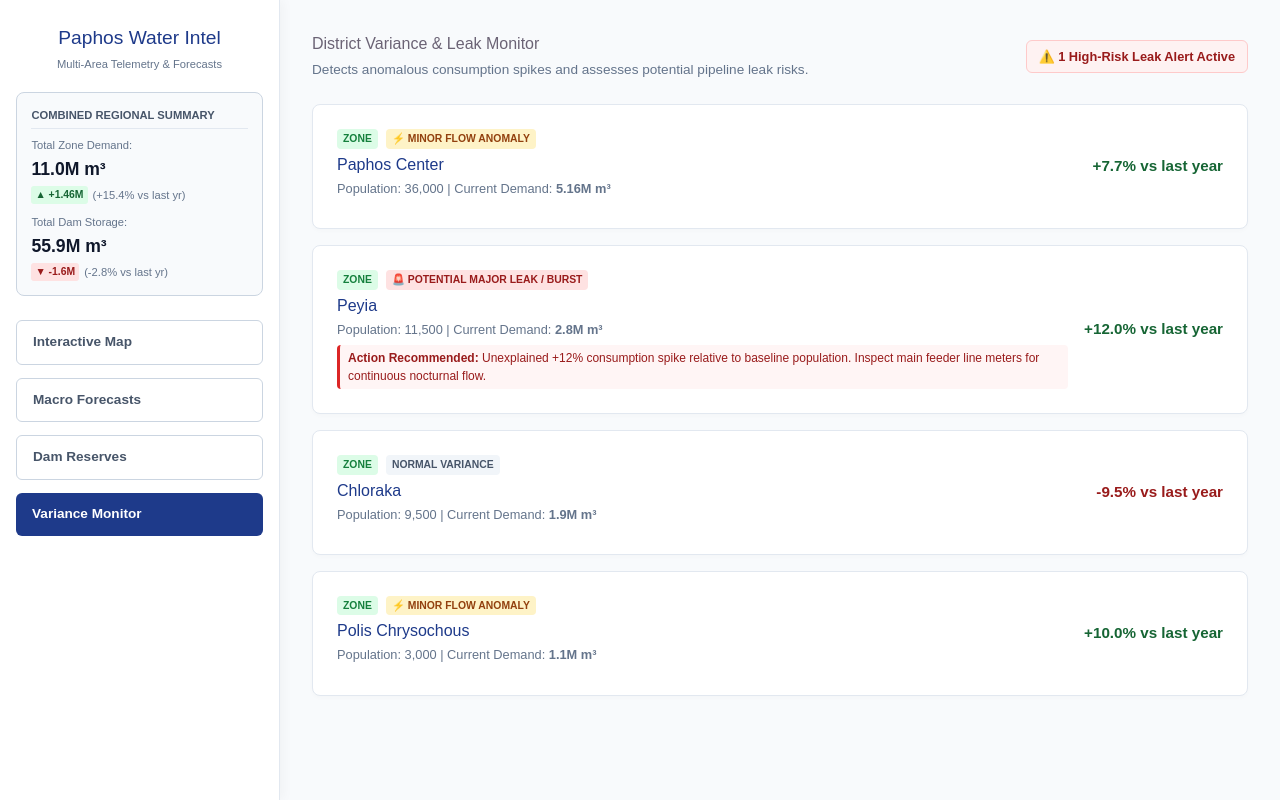
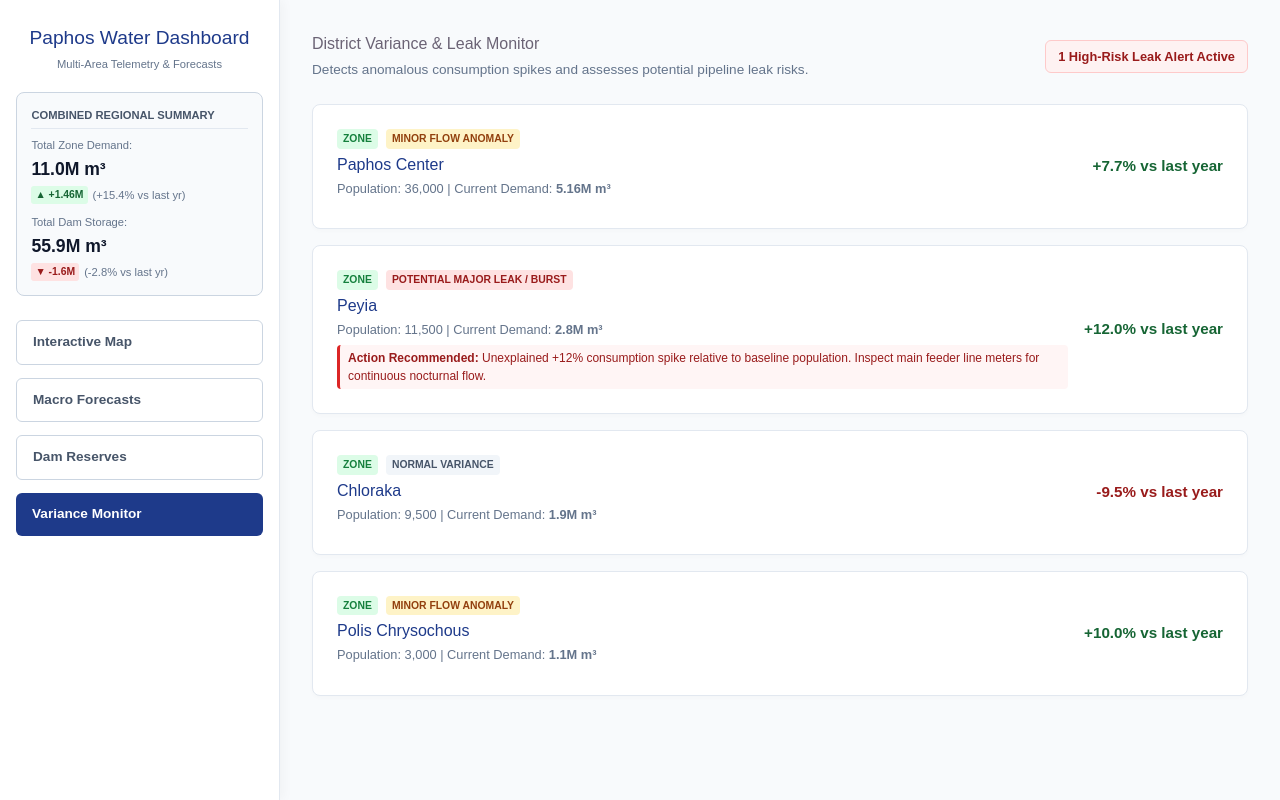
Before and after one commit to phrogal/paphos-water-demo, a React (Vite) app: page / in a window 1280 px wide. Both pictures are taken after a click on the button "Variance Monitor". Built offline with nearby package versions, Linux system fonts and the light colour scheme.

Commit message:
minor ui changes

```diff
--- a/src/App.tsx
+++ b/src/App.tsx
@@ -111,7 +111,7 @@ export default function App() {
 
       {/* SIDE NAVBAR */}
       <nav style={{ width: '280px', background: '#ffffff', color: '#1e293b', display: 'flex', flexDirection: 'column', padding: '1.5rem 1rem', zIndex: 1000, borderRight: '1px solid #e2e8f0', boxShadow: '4px 0 10px rgba(0,0,0,0.03)', overflowY: 'auto' }}>
-        <h2 style={{ fontSize: '1.2rem', marginBottom: '0.2rem', textAlign: 'center', color: '#1e3a8a' }}>Paphos Water Intel</h2>
+        <h2 style={{ fontSize: '1.2rem', marginBottom: '0.2rem', textAlign: 'center', color: '#1e3a8a' }}>Paphos Water Dashboard</h2>
         <p style={{ fontSize: '0.7rem', color: '#64748b', textAlign: 'center', marginBottom: '1.2rem' }}>Multi-Area Telemetry & Forecasts</p>
 
         <div style={{ background: '#f8fafc', border: '1px solid #cbd5e1', padding: '0.9rem', borderRadius: '8px', marginBottom: '1.5rem' }}>
@@ -255,9 +255,6 @@ export default function App() {
             <div style={{ background: 'white', padding: '1.5rem', borderRadius: '8px', boxShadow: '0 2px 4px rgba(0,0,0,0.05)', border: '1px solid #e2e8f0', marginTop: '1rem' }}>
               <div style={{ display: 'flex', justifyContent: 'space-between', alignItems: 'center', marginBottom: '1rem' }}>
                 <h4 style={{ margin: 0, color: '#1e293b', textTransform: 'capitalize' }}>{forecastTimeframe} Trend Comparison</h4>
-                <span style={{ fontSize: '0.75rem', color: '#64748b', background: '#f1f5f9', padding: '4px 8px', borderRadius: '4px' }}>
-                  🟢 Forecast vs 🔵 Last Year Actual
-                </span>
               </div>
 
               <div style={{ width: '100%', height: 350 }}>
@@ -311,7 +308,7 @@ export default function App() {
                 <p style={{ fontSize: '0.85rem', color: '#64748b', margin: '4px 0 0' }}>Detects anomalous consumption spikes and assesses potential pipeline leak risks.</p>
               </div>
               <span style={{ background: '#fef2f2', color: '#991b1b', border: '1px solid #fecaca', padding: '6px 12px', borderRadius: '6px', fontSize: '0.8rem', fontWeight: 'bold' }}>
-                ⚠️ 1 High-Risk Leak Alert Active
+                1 High-Risk Leak Alert Active
               </span>
             </div>
 
@@ -327,11 +324,11 @@ export default function App() {
                         <span style={{ fontSize: '0.65rem', textTransform: 'uppercase', background: '#dcfce7', color: '#15803d', padding: '2px 6px', borderRadius: '4px', fontWeight: 'bold' }}>Zone</span>
                         {isHighVariance ? (
                           <span style={{ fontSize: '0.65rem', textTransform: 'uppercase', background: '#fee2e2', color: '#991b1b', padding: '2px 6px', borderRadius: '4px', fontWeight: 'bold' }}>
-                            🚨 Potential Major Leak / Burst
+                            Potential Major Leak / Burst
                           </span>
                         ) : isMediumVariance ? (
                           <span style={{ fontSize: '0.65rem', textTransform: 'uppercase', background: '#fef3c7', color: '#92400e', padding: '2px 6px', borderRadius: '4px', fontWeight: 'bold' }}>
-                            ⚡ Minor Flow Anomaly
+                            Minor Flow Anomaly
                           </span>
                         ) : (
                           <span style={{ fontSize: '0.65rem', textTransform: 'uppercase', background: '#f1f5f9', color: '#475569', padding: '2px 6px', borderRadius: '4px', fontWeight: 'bold' }}>
```
